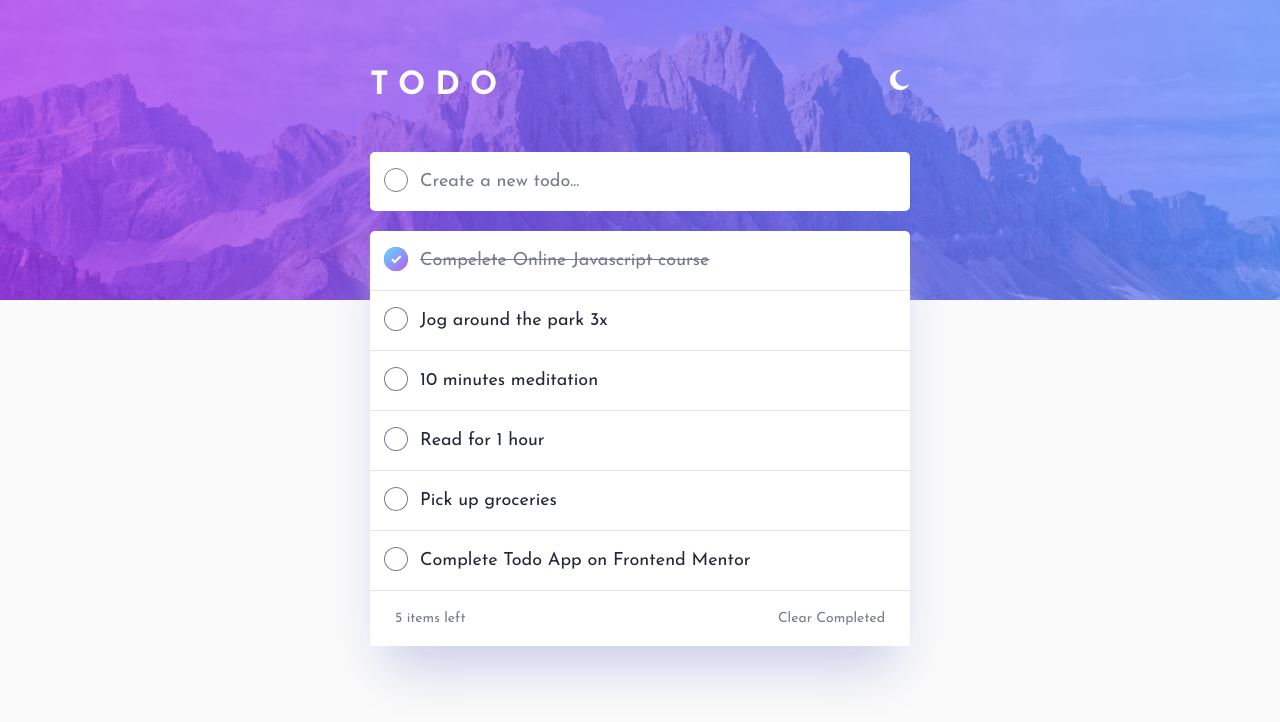
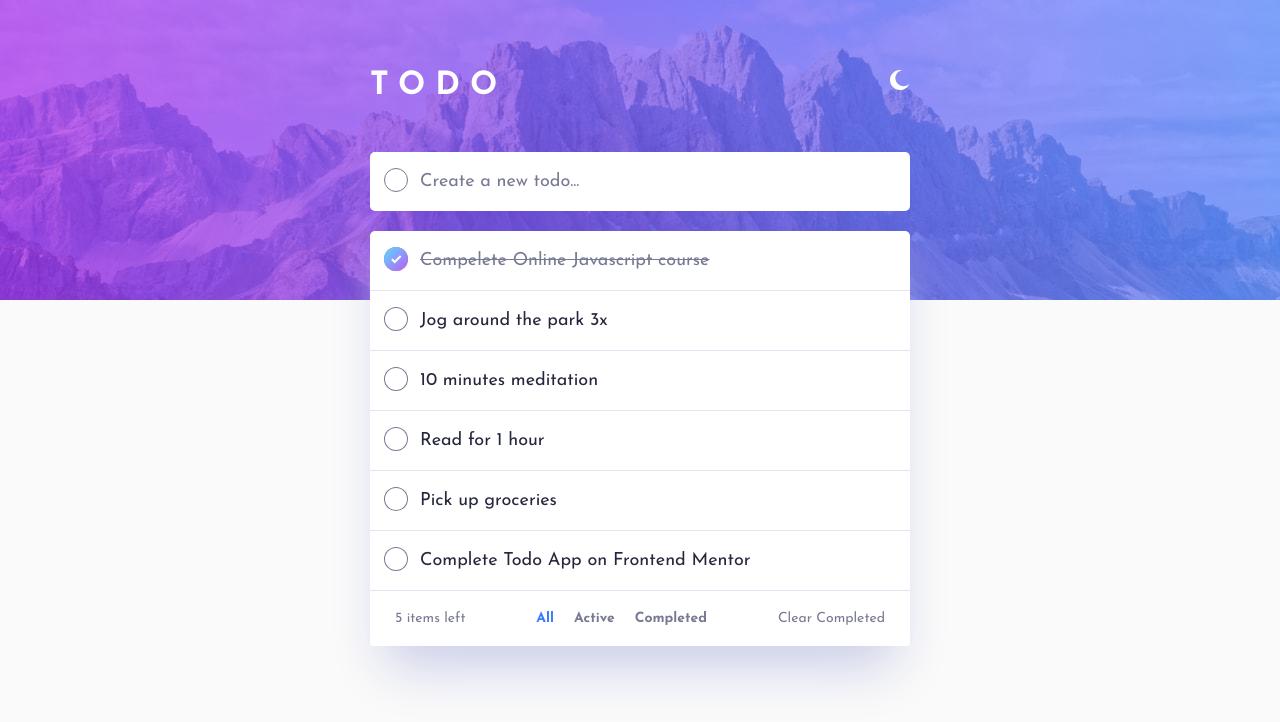
Before and after one commit to barzin144/FrontEndMentor-Todo-App, a React app: page / in a window 1280 px wide. Shown: the top 722 px of the page. Built offline with nearby package versions, Linux system fonts and the light colour scheme.

Commit message:
add filters

```diff
--- a/src/components/todoList.jsx
+++ b/src/components/todoList.jsx
@@ -12,7 +12,7 @@ const initialState = JSON.parse(localStorage.getItem('todos')) || {
         { id: 6, title: "Complete Todo App on Frontend Mentor", completed: false }
     ],
     LastId: 6,
-    Filter: 'All'
+    Filter: 0
 };
 
 const reducer = (state, action) => {
@@ -26,23 +26,26 @@ const reducer = (state, action) => {
             };
             todos.push(newItem);
 
-            return { Items: todos, LastId: state.LastId + 1 };
+            return { ...state, Items: todos, LastId: state.LastId + 1 };
 
         case 'remove':
             const items = state.Items.filter(x => x.id !== action.peyload);
 
-            return { Items: items, LastId: state.LastId };
+            return { ...state, Items: items };
 
         case 'clearCompleted':
             const notCompleteds = state.Items.filter(x => x.completed !== true);
 
-            return { Items: notCompleteds, LastId: state.LastId };
+            return { ...state, Items: notCompleteds };
 
         case 'toggleCompleted':
             const item = state.Items.find(x => x.id === action.peyload);
             item.completed = !item.completed;
 
-            return { Items: state.Items, LastId: state.LastId };
+            return { ...state, Items: state.Items };
+
+        case 'setFilter':
+            return { ...state, Filter: action.peyload };
 
         default:
             break;
@@ -56,9 +59,27 @@ const TodoList = () => {
         localStorage.setItem('todos', JSON.stringify(state));
     }, [state]);
 
-    let todos = state.Items;
+    let todos;
+    switch (state.Filter) {
+        case 0:
+            todos = state.Items;
+            break;
+        case 1:
+            todos = state.Items.filter(x => x.completed === false);
+            break;
+        case 2:
+            todos = state.Items.filter(x => x.completed === true);
+            break;
+        default:
+            break;
+    }
     const itemRemaining = state.Items.filter(x => x.completed === false).length;
-
+    const filters =
+        <>
+            <span onClick={() => dispatch({ type: 'setFilter', peyload: 0 })} className={`${state.Filter === 0 ? "active" : ""}`}>All</span>
+            <span onClick={() => dispatch({ type: 'setFilter', peyload: 1 })} className={`${state.Filter === 1 ? "active" : ""}`}>Active</span>
+            <span onClick={() => dispatch({ type: 'setFilter', peyload: 2 })} className={`${state.Filter === 2 ? "active" : ""}`}>Completed</span>
+        </>;
     return (
         <>
             <Input addHandler={(title) => dispatch({ type: 'add', peyload: title })} />
@@ -78,9 +99,16 @@ const TodoList = () => {
                         {itemRemaining > 0 ? itemRemaining : ""}
                         {itemRemaining > 1 ? " items left" : itemRemaining === 0 ? "no item left" : " item left"}
                     </span>
+                    <div className="filters hide-for-mobile">
+                        {filters}
+                    </div>
                     <span className="clearCompleted" onClick={() => dispatch({ type: 'clearCompleted' })}>Clear Completed</span>
                 </div>
-                <div className="todoList__filters"></div>
+            </div>
+            <div className="hide-for-desktop">
+                <div className="todoList__filters">
+                    {filters}
+                </div>
             </div>
         </>
     );
--- a/src/styles/_color-themes.scss
+++ b/src/styles/_color-themes.scss
@@ -6,6 +6,7 @@ $themes: (
 			inputBackground:White,
 			inputTextColor: $Very_Dark_Desaturated_Blue,
 			clearColorHover: $Very_Dark_Grayish_Blue,
+			filtersColorHover: $Very_Dark_Grayish_Blue,
 			heroImage: url('../images/bg-desktop-light.jpg'),
 			heroMobileImage: url('../images/bg-mobile-light.jpg'),
 			themeSwicherIcon: url('../images/icon-moon.svg')
@@ -17,6 +18,7 @@ $themes: (
 			inputBackground: $Very_Dark_Desaturated_Blue,
 			inputTextColor: $Very_Light_Gray,
 			clearColorHover: $Light_Grayish_Blue_Hover,
+			filtersColorHover: $Light_Grayish_Blue_Hover,
 			heroImage: url('../images/bg-desktop-dark.jpg'),
 			heroMobileImage: url('../images/bg-mobile-dark.jpg'),
 			themeSwicherIcon: url('../images/icon-sun.svg')
--- a/src/styles/_globals.scss
+++ b/src/styles/_globals.scss
@@ -23,7 +23,7 @@ body {
 	z-index: 1;
 	max-width: pxToRem(540);
 	margin: 0 auto;
-
+	margin-bottom: pxToRem(50);
 	padding-top: pxToRem(70);
 
 	@include breakpoint-down(medium) {
@@ -54,13 +54,13 @@ body {
 
 // Visibility
 .hide-for-desktop {
-	@include breakpoint-up(large) {
+	@include breakpoint-up(medium) {
 		display: none;
 	}
 }
 
 .hide-for-mobile {
-	@include breakpoint-down(medium) {
+	@include breakpoint-down(small) {
 		display: none;
 	}
 }
--- a/src/styles/_todoItem.scss
+++ b/src/styles/_todoItem.scss
@@ -1,16 +1,6 @@
 .todoItem {
 	position: relative;
 	padding: pxToRem(20) pxToRem(15) pxToRem(20) pxToRem(50);
-
-	&:first-child {
-		border-top-left-radius: 5px;
-		border-top-right-radius: 5px;
-	}
-
-	&:last-child {
-		border-bottom-left-radius: 5px;
-		border-bottom-right-radius: 5px;
-	}
 
 	transition: all 400ms ease-in-out;
 
--- a/src/styles/_todoList.scss
+++ b/src/styles/_todoList.scss
@@ -1,10 +1,51 @@
 .todoList {
 	padding-top: pxToRem(20);
-	margin-bottom: pxToRem(50);
+	margin-bottom: pxToRem(15);
 	transition: box-shadow 400ms ease-in-out;
+
+	> div:first-child {
+		border-top-left-radius: 5px;
+		border-top-right-radius: 5px;
+	}
+
+	> div:last-child {
+		border-bottom-left-radius: 5px;
+		border-bottom-right-radius: 5px;
+	}
 
 	@include themed() {
 		box-shadow: 0px 35px 50px -15px t('boxShadowColor');
+	}
+
+	&__filters {
+		display: flex;
+		justify-content: center;
+		padding: pxToRem(15);
+		border-radius: 5px;
+		color: $Dark_Grayish_Blue;
+		font-size: $font_sm;
+
+		@include themed() {
+			box-shadow: 0px 35px 50px -15px t('boxShadowColor');
+			background-color: t('inputBackground');
+		}
+
+		> span {
+			cursor: pointer;
+			font-weight: 700;
+			&:hover:not(.active) {
+				@include themed() {
+					color: t('filtersColorHover');
+				}
+			}
+		}
+		> span:not(:last-child) {
+			padding-right: pxToRem(20);
+		}
+
+		> span.active {
+			color: $Bright_Blue;
+		}
 	}
 
 	&__stat {
@@ -26,5 +67,24 @@
 				}
 			}
 		}
+
+		.filters {
+			> span {
+				cursor: pointer;
+				font-weight: 700;
+				&:hover:not(.active) {
+					@include themed() {
+						color: t('filtersColorHover');
+					}
+				}
+			}
+			> span:not(:last-child) {
+				padding-right: pxToRem(20);
+			}
+
+			> span.active {
+				color: $Bright_Blue;
+			}
+		}
 	}
 }
```
